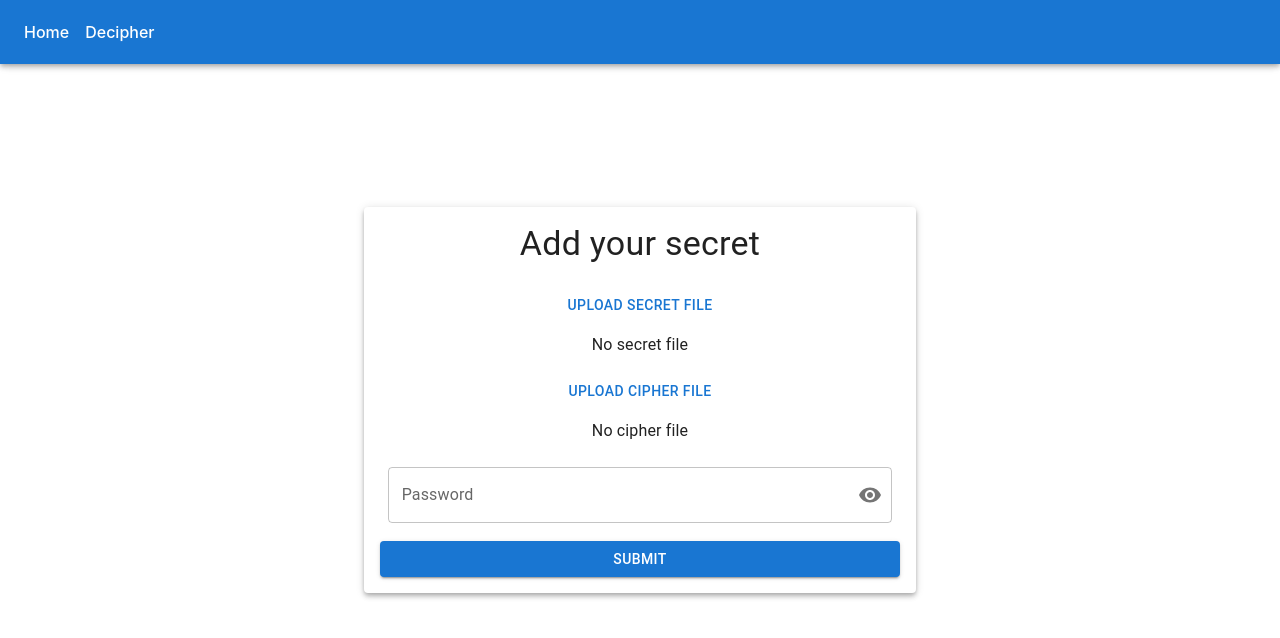
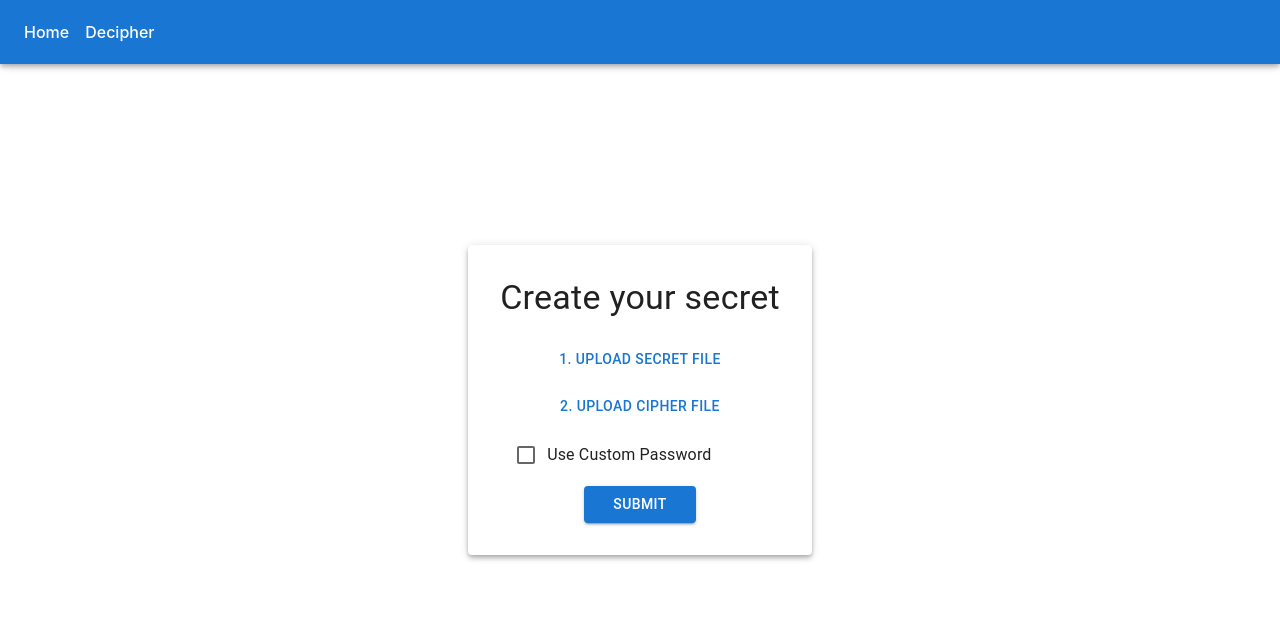
Before and after one commit to un-focused/secret.best-website, a React (Vite) app: page / in a window 1280 px wide. Shown: the top 638 px of the page. Built offline with nearby package versions, Linux system fonts and the light colour scheme.

Commit message:
ui changes to home page

```diff
--- a/src/pages/home.tsx
+++ b/src/pages/home.tsx
@@ -1,11 +1,11 @@
-import { VisibilityOff, Visibility } from "@mui/icons-material";
-import { Box, Button, FormControl, IconButton, InputAdornment, InputLabel, OutlinedInput, Paper, Typography } from "@mui/material";
-import { useState } from "react";
+import { VisibilityOff, Visibility } from '@mui/icons-material';
+import { Box, Button, Checkbox, FormControl, FormControlLabel, IconButton, InputAdornment, InputLabel, OutlinedInput, Paper, Typography } from '@mui/material';
+import React, { useState } from 'react';
 import axios from '../resources/axiosInstance';
-import { getFileExtension, getFilename } from "../actions/file";
-import { encryptFileContents } from "../actions/cryptography";
-import { isValidCipherMapFile } from "../actions/validation";
-import Snackbar, { Severity } from "../components/snackbar";
+import { getFileExtension, getFilename } from '../actions/file';
+import { encryptFileContents } from '../actions/cryptography';
+import { isValidCipherMapFile } from '../actions/validation';
+import Snackbar, { Severity } from '../components/snackbar';
 
 // TODO: create requests & constants file
 // TODO: validate cipher file
@@ -18,6 +18,7 @@ import Snackbar, { Severity } from "../components/snackbar";
 // TODO: generate password if don't want to put one in
 
 export default function Home() {
+    const [isCustomPassword, setIsCustomPassword] = useState(false);
     const [showPassword, setShowPassword] = useState(false);
     const [password, setPassword] = useState('');
     const [cipherFile, setCipherFile] = useState<File>();
@@ -44,6 +45,12 @@ export default function Home() {
 
     const handleMouseDownPassword = (event: React.MouseEvent<HTMLButtonElement>) => {
         event.preventDefault();
+    }
+
+    const handleUseCustomPassword = (event: React.ChangeEvent<HTMLInputElement>) => {
+        const value = event.target.checked;
+
+        setIsCustomPassword(value);
     }
 
     const handleUploadCipherFile = async (event: React.ChangeEvent<HTMLInputElement>) => {
@@ -120,80 +127,105 @@ export default function Home() {
                 elevation={4}
                 sx={
                     {
-                        padding: '1em',
+                        padding: '2em',
                         display: 'flex',
+                        // width: '650px',
                         flexDirection: 'column',
                         gap: '10px'
                     }
                 }>
-                <Typography variant="h4" gutterBottom>
-                    Add your secret
+                <Typography variant='h4' gutterBottom>
+                    Create your secret
                 </Typography>
                 <Button
-                    variant="text"
-                    component="label"
+                    variant='text'
+                    component='label'
                     sx={
                         {
                             width: '80%',
                             margin: 'auto'
                         }
                     }>
-                    Upload Secret File
+                    { secretFile && secretFile.name || '1. Upload Secret File' }
                     <input
-                        type="file"
+                        type='file'
                         onChange={ handleUploadSecretFile }
                         hidden />
                 </Button>
-                <Typography variant="body1" gutterBottom>
-                    No secret file
-                </Typography>
                 <Button
-                    variant="text"
-                    component="label"
+                    variant='text'
+                    component='label'
                     sx={
                         {
                             width: '80%',
                             margin: 'auto'
                         }
                     }>
-                    Upload Cipher File
+                    { cipherFile && cipherFile.name || '2. Upload Cipher File' }
                     <input
-                        type="file"
+                        type='file'
                         onChange={ handleUploadCipherFile }
                         hidden />
                 </Button>
-                <Typography variant="body1" gutterBottom>
-                    No cipher file
-                </Typography>
-                <FormControl sx={{ m: 1, width: '50ch' }} variant="outlined">
-                    <InputLabel htmlFor="outlined-adornment-password">Password</InputLabel>
+                <FormControlLabel
+                    label = 'Use Custom Password'
+                    control = {
+                        <Checkbox
+                            value = { isCustomPassword }
+                            onChange = { handleUseCustomPassword }
+                            inputProps = {
+                                {
+                                    'aria-label': 'Use custom password'
+                                }
+                            }
+                        />
+                    }
+                    sx = {
+                        {
+                            width: '80%',
+                            marginLeft: '5px'
+                        }
+                    }
+                />
+                { isCustomPassword &&
+                    <FormControl variant='outlined'>
+                        <InputLabel htmlFor='outlined-adornment-password'>Password</InputLabel>
                         <OutlinedInput
-                        id="outlined-adornment-password"
-                        type={showPassword ? 'text' : 'password'}
-                        value={password}
-                        onChange={handlePasswordChange}
+                            id='outlined-adornment-password'
+                            type={ showPassword ? 'text' : 'password' }
+                            value={ password }
+                            onChange={ handlePasswordChange }
                             endAdornment={
-                            <InputAdornment position="end">
+                                <InputAdornment position='end'>
                                     <IconButton
-                                    aria-label="toggle password visibility"
-                                    onClick={handleClickShowPassword}
-                                    onMouseDown={handleMouseDownPassword}
-                                    edge="end"
-                                >
+                                        aria-label='toggle password visibility'
+                                        onClick={ handleClickShowPassword }
+                                        onMouseDown={ handleMouseDownPassword }
+                                        edge='end'>
                                         { showPassword ? <VisibilityOff /> : <Visibility /> }
                                     </IconButton>
                                 </InputAdornment>
                             }
-                        label="Password"
-                    />
+                            label='Password' />
                     </FormControl>
+                }
                 <Button
-                    variant="contained"
-                    onClick={ handleSubmit }>
+                    variant='contained'
+                    onClick={ handleSubmit }
+                    sx= {
+                        {
+                            margin: 'auto',
+                            width: '40%'
+                        }
+                    }>
                     Submit
                 </Button>
             </Paper>
-            <Snackbar isOpen={ isOpen } setIsOpen={ setIsOpen } severity={ severity } message={ errorMessage } />
+            <Snackbar
+                isOpen={ isOpen }
+                setIsOpen={ setIsOpen }
+                severity={ severity }
+                message={ errorMessage } />
         </Box>
     );
 }
```
Lines whose indentation alone changed are shown as unchanged.
